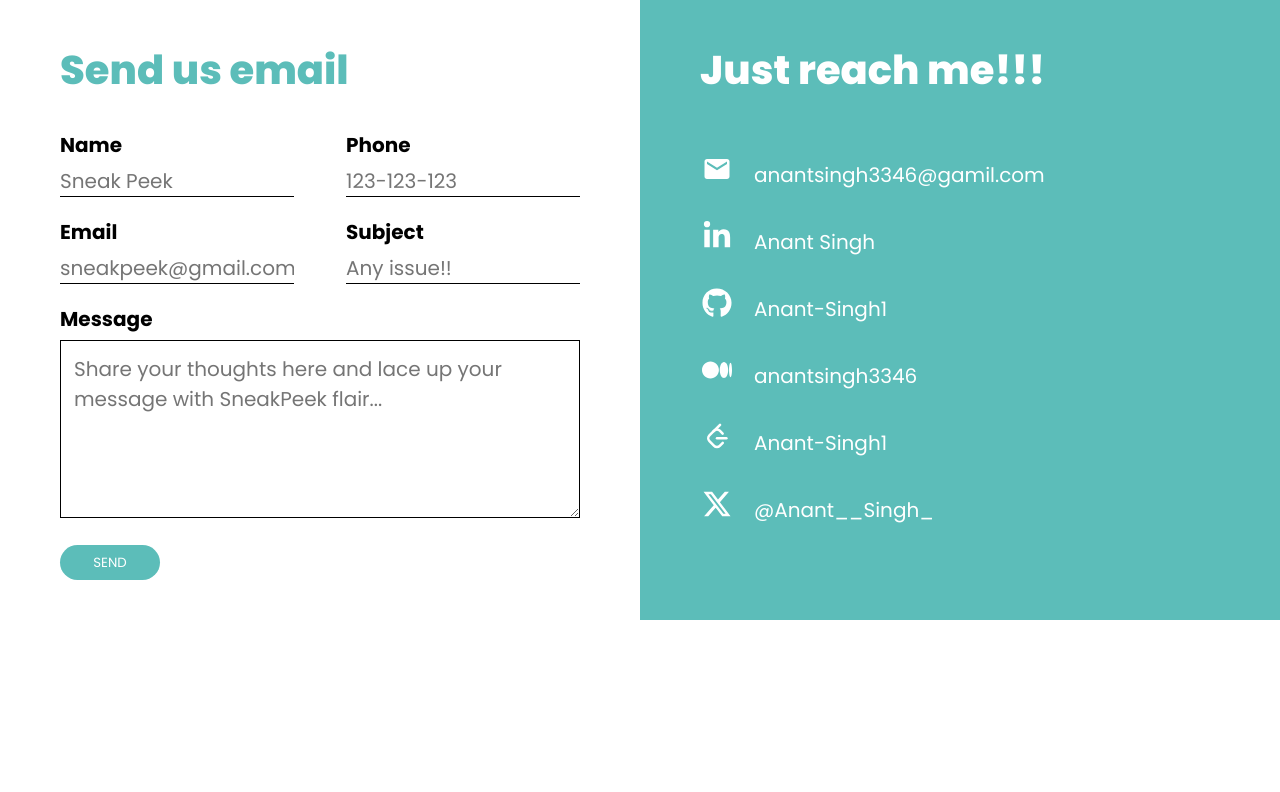
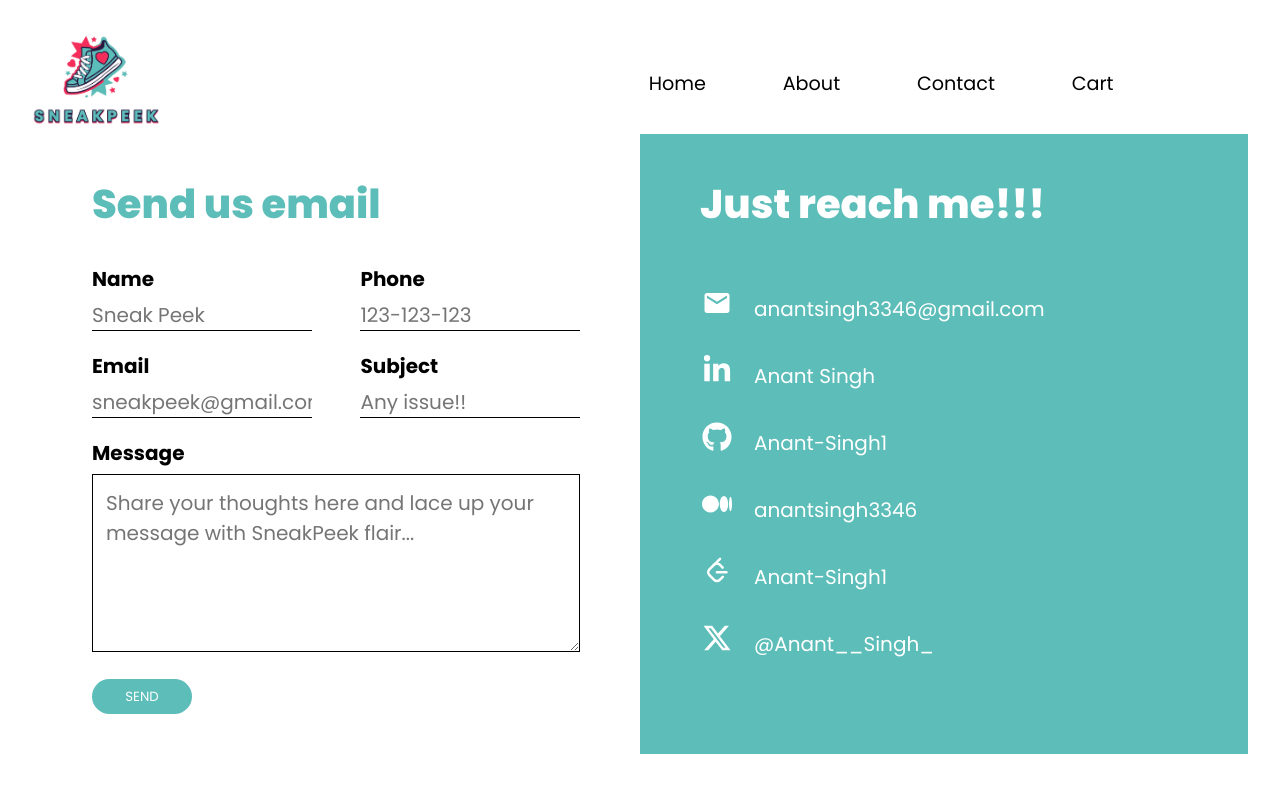
Before and after one commit to singh-anant/SneakPeek, a React (Vite) app in the folder FrontEnd/: page /contact in a window 1280 px wide. Shown: the top 792 px of the page. Built offline with nearby package versions, Linux system fonts and the light colour scheme.

Commit message:
enable routing across the app .and create error page

```diff
--- a/FrontEnd/App.js
+++ b/FrontEnd/App.js
@@ -2,7 +2,7 @@ import React from "react";
 import ReactDOM from "react-dom/client";
 import Header from "./src/components/Header";
 import HomePage from "./src/pages/HomePage";
-import { RouterProvider, createBrowserRouter } from "react-router-dom";
+import { Outlet, RouterProvider, createBrowserRouter } from "react-router-dom";
 import ErrorPage from "./src/pages/ErrorPage";
 import AboutPage from "./src/pages/AboutPage";
 import ContactPage from "./src/pages/ContactPage";
@@ -11,7 +11,7 @@ const App = () => {
   return (
     <div className="app-container">
       <Header/>
-      <HomePage/>
+      <Outlet/>
     </div>
   )
 }
@@ -20,9 +20,15 @@ const appRouter=createBrowserRouter([
   {
     path:'/',
     element:<App/>,
+    errorElement:<ErrorPage/>,
+    children:[
+      {
+    path:'/',
+    element:<HomePage/>,
     errorElement:<ErrorPage/>
+
   },
-  {
+        {
     path:'/about',
     element:<AboutPage/>,
     errorElement:<ErrorPage/>
@@ -34,6 +40,9 @@ const appRouter=createBrowserRouter([
     errorElement:<ErrorPage/>
 
   }
+    ]
+  },
+
 ])
 
 
--- a/FrontEnd/src/components/Header.jsx
+++ b/FrontEnd/src/components/Header.jsx
@@ -1,5 +1,6 @@
 import React from 'react'
 import Logo from "../../assets/logo.png"
+import { Link } from 'react-router-dom'
 
 const Header = () => {
   return (
@@ -9,10 +10,10 @@ const Header = () => {
       </div>
       <div className="nav-items-container">
         <ul>
-            <li>Home</li>
-            <li>About</li>
-            <li>Contact</li>
-            <li>Cart</li>
+            <li><Link style={{textDecoration:'none',color:'black'}} to='/'>Home</Link></li>
+            <li><Link style={{textDecoration:'none',color:'black'}} to='/about'>About</Link></li>
+            <li><Link style={{textDecoration:'none',color:'black'}} to='/contact'>Contact</Link></li>
+            <li><Link style={{textDecoration:'none',color:'black'}} to='/cart'>Cart</Link></li>
         </ul>
       </div>
     </div>
--- a/FrontEnd/src/pages/ContactPage.jsx
+++ b/FrontEnd/src/pages/ContactPage.jsx
@@ -55,7 +55,7 @@ const ContactPage = () => {
             <td><MdEmail/></td>
             <td>
               <a target="_blank" href="mailto:anantsingh3366@gmail.com"
-                >anantsingh3346@gamil.com</a
+                >anantsingh3346@gmail.com</a
               >
             </td>
           </tr>
--- a/FrontEnd/src/pages/ErrorPage.jsx
+++ b/FrontEnd/src/pages/ErrorPage.jsx
@@ -1,9 +1,17 @@
-import React from 'react'
-
+import { Link, useRouteError } from "react-router-dom";
+import ErrorImg from '../../assets/errorImage.jpeg';
 const ErrorPage = () => {
+    const err = useRouteError();
   return (
-    <div>
-
+   <div className="error-page">
+      <img src={ErrorImg} alt="Error Image" />
+      <h1>
+        Looks like your kicks are off on their own adventure. Time to lace up and track them down!" 🚀👟
+      </h1>
+      <h3 className="error-data">{err.data}</h3>
+      <h3 className="error-back-home">
+        <Link to="/">Back Home</Link>
+      </h3>
     </div>
   )
 }
--- a/FrontEnd/stylesheet.css
+++ b/FrontEnd/stylesheet.css
@@ -520,3 +520,36 @@ tr td a {
 }
 
 /* Contact Page CSS Ends Here */
+
+/* Error Page CSS Start Here */
+.error-page {
+  text-align: center;
+  height: 100vh;
+  width: auto;
+}
+.error-page img {
+  margin-top: 2em;
+  margin-bottom: 3em;
+  width: 50em;
+}
+.error-page .error-data {
+  padding: 1em 0;
+}
+
+.error-page .error-back-home {
+  padding: 2em;
+}
+.error-page .error-back-home a {
+  text-decoration: none;
+  color: #fff;
+  background-color: #5cbdb9;
+  padding: 10px 15px;
+  border-radius: 5px;
+}
+
+.error-page .error-back-home a:hover {
+  background-color: #ebf6f5;
+  color: #202327;
+}
+
+/* Error Page CSS End Here */
```
Also changed, not shown: FrontEnd/assets/errorImage.jpeg (added), 1 other file (tests, documents, lock files or other folders).
